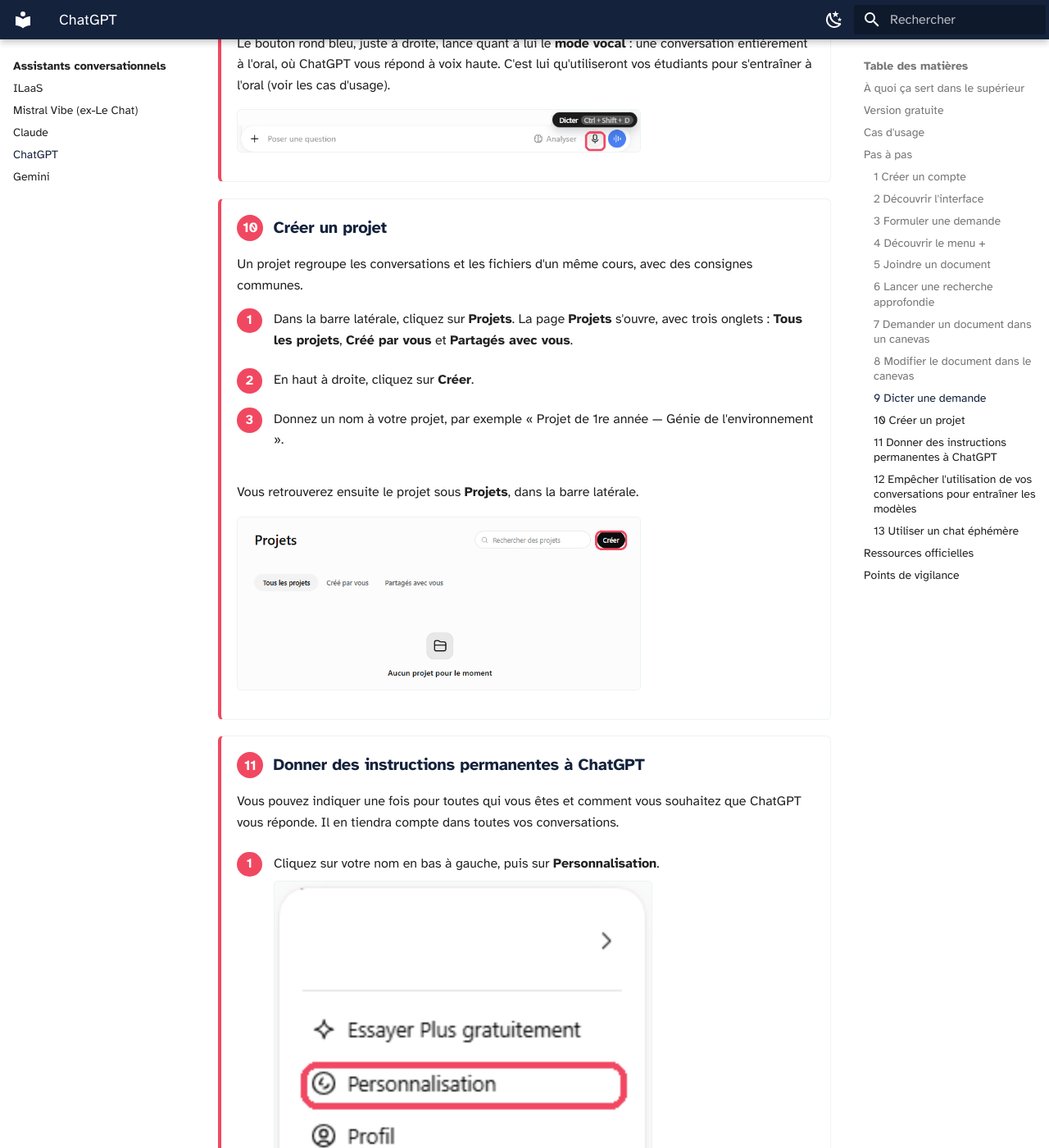
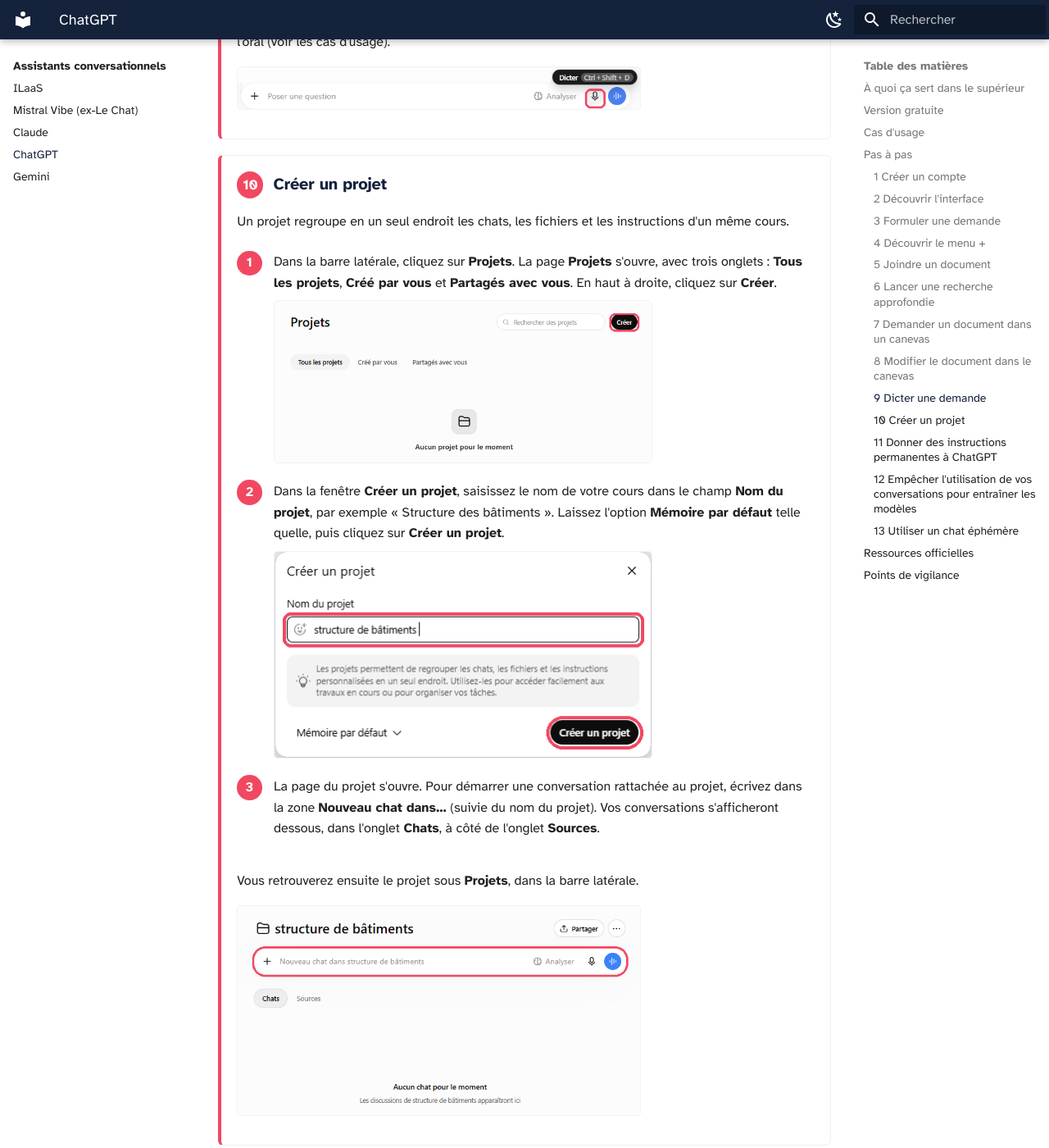
Before and after one commit to Celine-ferrier/Boite-outils-IA, an MkDocs documentation site: the page built from docs/assistants/chatgpt.md, in a window 1280 px wide and 1400 px high, scrolled down 8449 px. Shown: the whole window at 82% size. Built offline with MkDocs 1.6.1 and Material for MkDocs 9.7.7, drawn with Linux system fonts in a browser that asks for light colours; some of the changed text lies outside the part shown.

Commit message:
Fiche ChatGPT : création de projet détaillée, raccourcis d'accueil, fiche finalisée
Co-Authored-By: Claude Opus 5.5 <noreply@anthropic.com>
Claude-Session: https://claude.ai/code/session_01ADR9hzhyEw6Dc3N18BUyt5

```diff
--- a/docs/assistants/chatgpt.md
+++ b/docs/assistants/chatgpt.md
@@ -2,14 +2,11 @@
 
 <span class="badge badge-hors-ue">Hors UE</span> <span class="badge badge-gratuit">Gratuit, compte conseillé</span>
 
-<p class="maj">Dernière vérification : à compléter</p>
+<p class="maj">Dernière vérification : octobre 2026</p>
 
 **ChatGPT** est l'assistant conversationnel de l'entreprise américaine OpenAI, le plus utilisé au monde. Polyvalent, il rédige, explique, analyse des fichiers et des données, génère des images et peut converser à voix haute. Vos étudiants l'utilisent très probablement : le connaître vous aide aussi à concevoir des activités et des évaluations adaptées.
 
 [Ouvrir ChatGPT](https://chatgpt.com){ .md-button .md-button--primary }
-
-!!! info "Fiche en cours de rédaction"
-    Le tutoriel complet sera bientôt disponible.
 
 ## À quoi ça sert dans le supérieur
 
@@ -151,7 +148,7 @@ ChatGPT peut s'utiliser sans compte, mais de façon très limitée : sans compte
 L'écran se compose de deux parties.
 
 - **À gauche, la barre latérale** : **Nouveau chat** pour démarrer une conversation, **Images** pour créer et retrouver des images, **Bibliothèque** pour retrouver les fichiers que vous avez joints, **Projets** pour organiser votre travail par cours, puis **Plugins** et **Plus**. **Planification** et **Codex** ne fonctionnent pas avec un compte gratuit. Sous **Récents** s'affiche la liste de vos conversations. La **loupe** en haut permet d'y chercher, et l'icône de **panneau** masque ou affiche la barre. Votre nom apparaît tout en bas, avec la mention **Free** (version gratuite).
-- **Au centre, la zone de saisie** (« Comment puis-je vous aider ? ») : le bouton **+** à gauche donne accès aux fichiers et aux outils, le bouton **Analyser** demande à ChatGPT une réponse plus réfléchie, et le **micro** permet de dicter votre demande. Le bouton rond à droite lance le **mode vocal** lorsque la zone est vide, et devient une **flèche** d'envoi dès que vous écrivez.
+- **Au centre, la zone de saisie** (« Comment puis-je vous aider ? ») : le bouton **+** à gauche donne accès aux fichiers et aux outils, le bouton **Analyser** demande à ChatGPT une réponse plus réfléchie, et le **micro** permet de dicter votre demande. Le bouton rond à droite lance le **mode vocal** lorsque la zone est vide, et devient une **flèche** d'envoi dès que vous écrivez. Sous la zone de saisie, trois raccourcis vous aident à démarrer : **Créer une image ou un sticker**, **Écrire ou modifier** et **Rechercher sur le Web**.
 
 En haut au centre, laissez le sélecteur sur **Chat** : le mode **Work**, à côté, ne fonctionne pas avec un compte gratuit.
 
@@ -270,15 +267,21 @@ Le bouton rond bleu, juste à droite, lance quant à lui le **mode vocal** : une
 
 ### <span class="etape-num">10</span> Créer un projet
 
-Un projet regroupe les conversations et les fichiers d'un même cours, avec des consignes communes.
+Un projet regroupe en un seul endroit les chats, les fichiers et les instructions d'un même cours.
 
-1. Dans la barre latérale, cliquez sur **Projets**. La page **Projets** s'ouvre, avec trois onglets : **Tous les projets**, **Créé par vous** et **Partagés avec vous**.
-2. En haut à droite, cliquez sur **Créer**.
-3. Donnez un nom à votre projet, par exemple « Projet de 1re année — Génie de l'environnement ».
+1. Dans la barre latérale, cliquez sur **Projets**. La page **Projets** s'ouvre, avec trois onglets : **Tous les projets**, **Créé par vous** et **Partagés avec vous**. En haut à droite, cliquez sur **Créer**.
+
+    ![Page Projets](chatgpt-10-projets.png)
+
+2. Dans la fenêtre **Créer un projet**, saisissez le nom de votre cours dans le champ **Nom du projet**, par exemple « Structure des bâtiments ». Laissez l'option **Mémoire par défaut** telle quelle, puis cliquez sur **Créer un projet**.
+
+    ![Fenêtre Créer un projet](chatgpt-10-creer.png)
+
+3. La page du projet s'ouvre. Pour démarrer une conversation rattachée au projet, écrivez dans la zone **Nouveau chat dans…** (suivie du nom du projet). Vos conversations s'afficheront dessous, dans l'onglet **Chats**, à côté de l'onglet **Sources**.
 
 Vous retrouverez ensuite le projet sous **Projets**, dans la barre latérale.
 
-![Page Projets](chatgpt-10-projets.png)
+![Page d'un projet](chatgpt-10-projet.png)
 
 </div>
 
```
Also changed, not shown: docs/assistants/chatgpt-10-creer.png (added), docs/assistants/chatgpt-10-projet.png (added).
